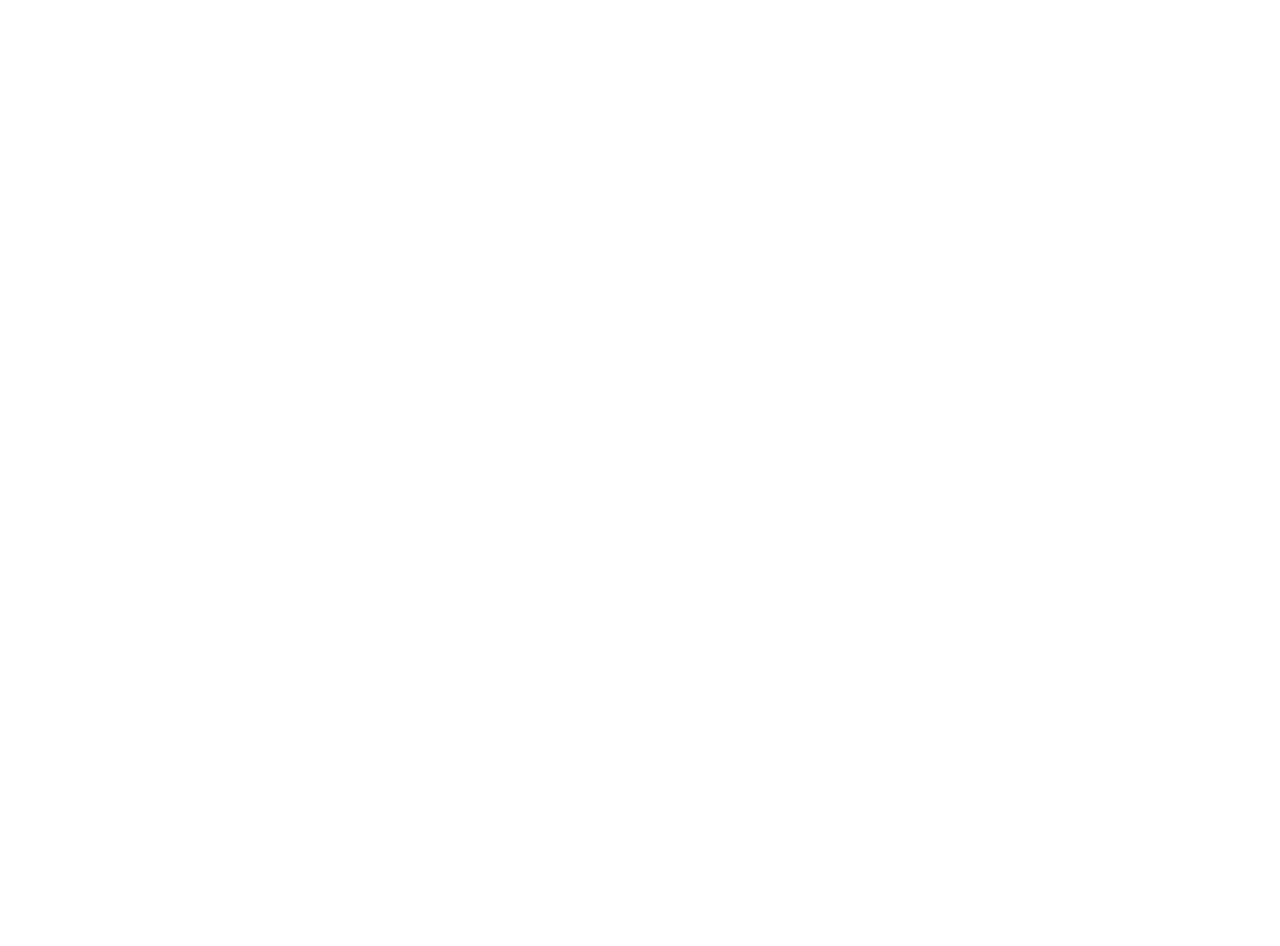
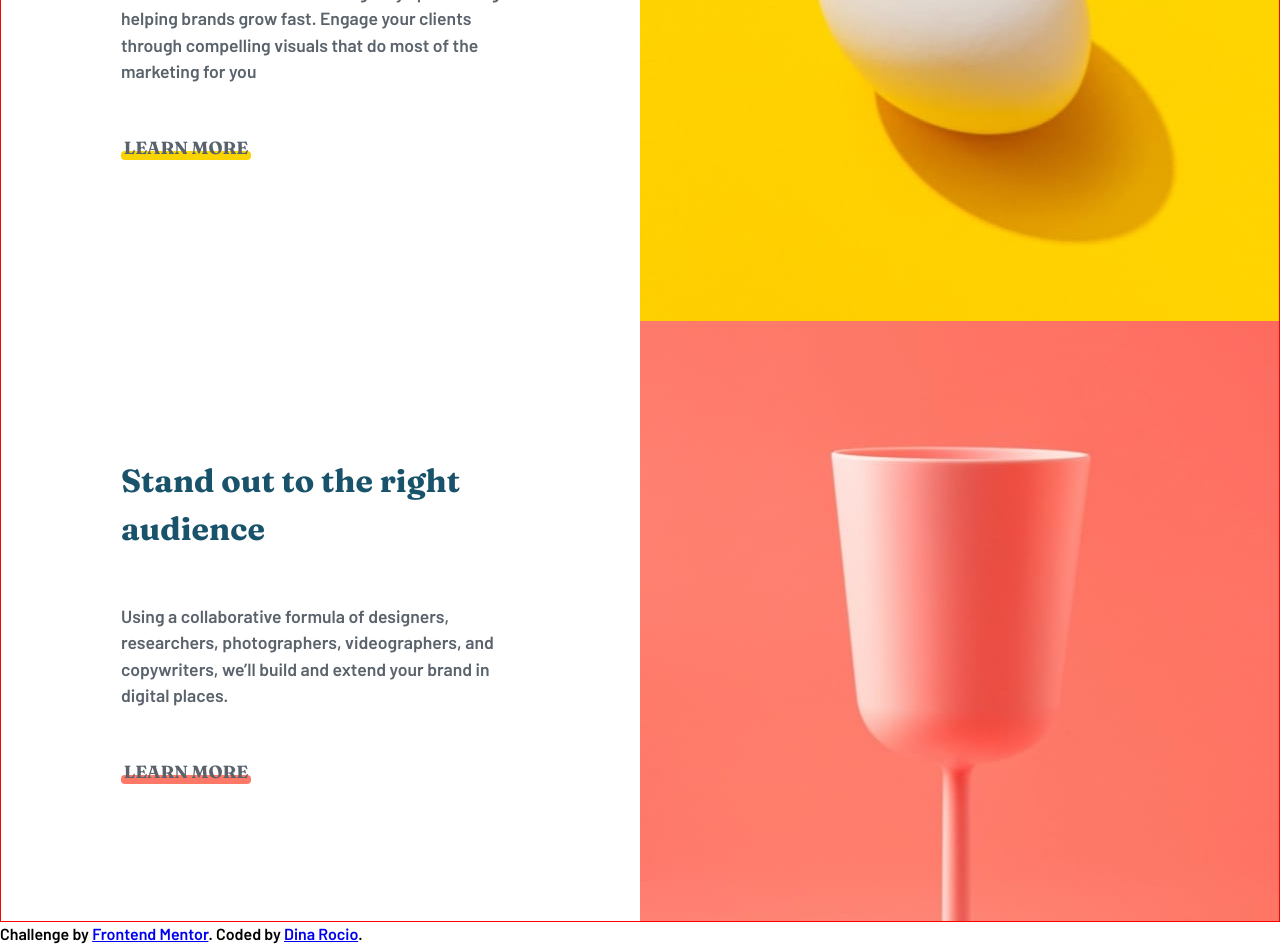
Before and after one commit to DinaRocio/Sunnyside-agency, a React (Create React App) app: page / in a window 1280 px wide. Shown: the part 1080-2026 px from the top of the page. Before the commit the page ends 992 px from the top, so only its background shows below. Built offline with nearby package versions, Linux system fonts and the light colour scheme.

Commit message:
create first version of grid elements in services section and create an underline component

```diff
--- /dev/null
+++ b/src/components/Services/TextStyle/underlinetext.tsx
@@ -0,0 +1,39 @@
+import styled from "@emotion/styled";
+
+interface Props {
+  text: string;
+  color: string;
+}
+
+interface UnderlineProps {
+  color: string;
+}
+const Container = styled.div`
+  position: relative;
+  display: flex;
+  flex-direction: column;
+  align-items: center;
+  justify-content: center;
+  width: 130px;
+  p {
+    font-family: var(--ff-fraunces);
+  }
+`;
+const Underline = styled.span<UnderlineProps>`
+  position: absolute;
+  bottom: 1px;
+  width: 100%;
+  z-index: -1;
+  border-bottom: 9px solid currentColor;
+  border-radius: 4px;
+  color: ${(props) => props.color};
+`;
+
+export default function UnderlineText({ text, color }: Props) {
+  return (
+    <Container>
+      <p>{text}</p>
+      <Underline color={color} />
+    </Container>
+  );
+}
--- /dev/null
+++ b/src/components/Services/index.tsx
@@ -0,0 +1,80 @@
+import styled from "@emotion/styled";
+import { servicesData } from "../../data";
+import egg from "./../../assets/desktop/image-transform.jpg";
+import cup from "./../../assets/desktop/image-stand-out.jpg";
+import UnderlineText from "./TextStyle/underlinetext";
+
+interface ServiceImageProps {
+  image: string;
+}
+
+const ProjectContainer = styled.section`
+  display: grid;
+  border: 1px solid red;
+  width: 100%;
+  height: 100%;
+  grid-template-columns: 50% 50%;
+  grid-template-rows: 600px 600px;
+
+  @media only screen and (max-width: 600px) {
+    grid-template-columns: 100%;
+    grid-template-rows: 600px 600px 600px 600px;
+  }
+`;
+
+const ServiceCard = styled.div`
+  display: flex;
+  flex-direction: column;
+  align-items: flex-start;
+  justify-content: center;
+  color: var(--clr-dark-blue);
+  width: 100%;
+  height: 100%;
+  padding: 120px;
+  gap: 50px;
+  @media only screen and (max-width: 768px) {
+    align-items: center;
+    justify-content: center;
+    text-align: center;
+    padding: 20px;
+  }
+  h2 {
+    font-size: 2rem;
+    font-family: var(--ff-fraunces);
+  }
+  p {
+    font-size: 1.1rem;
+    color: var(--clr-very-dark-grayish-blue);
+  }
+`;
+
+const ServiceImage = styled.div<ServiceImageProps>`
+  background-image: url(${(props) => props.image});
+  height: 100%;
+  width: 100%;
+  background-position: center;
+  background-repeat: no-repeat;
+  background-size: cover;
+`;
+
+function Services() {
+  return (
+    <ProjectContainer>
+      <ServiceCard>
+        <h2>{servicesData[0].title}</h2>
+        <p>{servicesData[0].summary}</p>
+        <UnderlineText text="LEARN MORE" color={"hsl(51, 100%, 49%)"} />
+      </ServiceCard>
+      <ServiceImage image={egg} />
+
+      <ServiceCard>
+        <h2>{servicesData[1].title}</h2>
+        <p>{servicesData[1].summary}</p>
+        <UnderlineText text="LEARN MORE" color={"hsl(7, 99%, 70%)"} />
+      </ServiceCard>
+      <ServiceImage image={cup} />
+    </ProjectContainer>
+  );
+}
+
+export default Services;
--- /dev/null
+++ b/src/data.ts
@@ -0,0 +1,47 @@
+export const servicesData = [
+  {
+    id: 143242,
+    title: "Transform your brand",
+    summary:
+      "We are a full-service creative agency specializing in helping brands grow fast. Engage your clients through compelling visuals that do most of the marketing for you",
+  },
+  {
+    id: 24324,
+    title: " Stand out to the right audience",
+    summary:
+      "Using a collaborative formula of designers, researchers, photographers, videographers, and copywriters, we’ll build and extend your brand in digital places.",
+  },
+];
+
+export const projectsData = [
+  {
+    title: "Graphic design",
+    summary:
+      "Great design makes you memorable. We deliver artwork that underscores your brand message and captures potential clients’ attention.",
+  },
+  {
+    title: "Photography",
+    summary:
+      "Increase your credibility by getting the most stunning, high-quality photos that improve your business image. ",
+  },
+];
+export const clientTestimonials = [
+  {
+    fullname: "Emily R.",
+    position: "Marketing Director",
+    testimony:
+      "We put our trust in Sunnyside and they delivered, making sure our needs were met and deadlines were always hit.",
+  },
+  {
+    fullname: "Thomas S.",
+    position: "Chief Operating Officer",
+    testimony:
+      "Sunnyside’s enthusiasm coupled with their keen interest in our brand’s success made it a satisfying and enjoyable experience.",
+  },
+  {
+    fullname: "Jennie F.",
+    position: "Business Owner",
+    testimony:
+      "Incredible end result! Our sales increased over 400% when we worked with Sunnyside. Highly recommended!",
+  },
+];
--- a/src/index.css
+++ /dev/null
@@ -1,13 +0,0 @@
-body {
-  margin: 0;
-  font-family: -apple-system, BlinkMacSystemFont, 'Segoe UI', 'Roboto', 'Oxygen',
-    'Ubuntu', 'Cantarell', 'Fira Sans', 'Droid Sans', 'Helvetica Neue',
-    sans-serif;
-  -webkit-font-smoothing: antialiased;
-  -moz-osx-font-smoothing: grayscale;
-}
-
-code {
-  font-family: source-code-pro, Menlo, Monaco, Consolas, 'Courier New',
-    monospace;
-}
--- a/src/index.tsx
+++ b/src/index.tsx
@@ -1,6 +1,5 @@
 import React from "react";
 import ReactDOM from "react-dom";
-import "./index.css";
 import App from "./App";
 import { Global } from "@emotion/react";
 import { globalStyles } from "./styles";
--- a/src/pages/Home/index.tsx
+++ b/src/pages/Home/index.tsx
@@ -1,27 +1,12 @@
 import Header from "../../components/Header";
+import Services from "../../components/Services";
 
 export default function Home() {
   return (
     <>
       <Header />
+      <Services />
       <div>
-        Transform your brand We are a full-service creative agency specializing
-        in helping brands grow fast. Engage your clients through compelling
-        visuals that do most of the marketing for you. Learn more Stand out to
-        the right audience Using a collaborative formula of designers,
-        researchers, photographers, videographers, and copywriters, we’ll build
-        and extend your brand in digital places. Learn more Graphic design Great
-        design makes you memorable. We deliver artwork that underscores your
-        brand message and captures potential clients’ attention. Photography
-        Increase your credibility by getting the most stunning, high-quality
-        photos that improve your business image. Client testimonials We put our
-        trust in Sunnyside and they delivered, making sure our needs were met
-        and deadlines were always hit. Emily R. Marketing Director Sunnyside’s
-        enthusiasm coupled with their keen interest in our brand’s success made
-        it a satisfying and enjoyable experience. Thomas S. Chief Operating
-        Officer Incredible end result! Our sales increased over 400% when we
-        worked with Sunnyside. Highly recommended! Jennie F. Business Owner
-        About Services Projects Contact
         <div className="attribution">
           Challenge by{" "}
           <a href="https://www.frontendmentor.io?ref=challenge">
```
